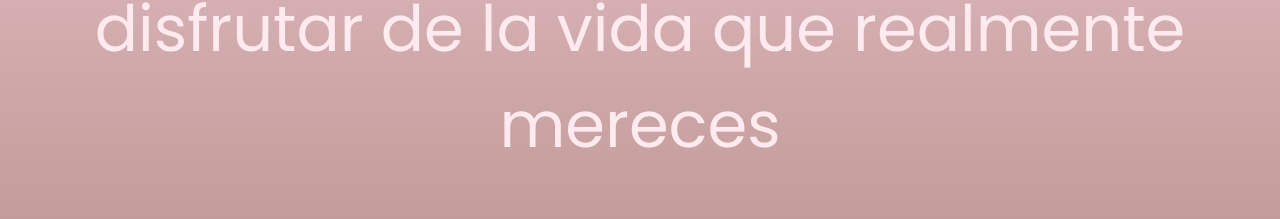
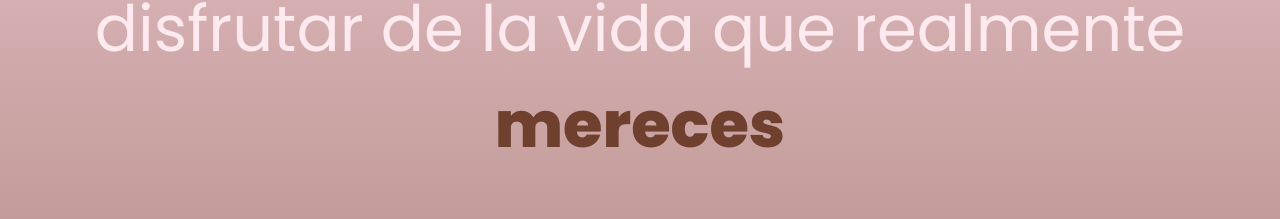
Before and after one commit to Macumba45/allisonpsicologia, a React (Create React App) app: page / in a window 1280 px wide. Shown: the part 355-574 px from the top of the page. Built offline with nearby package versions, Linux system fonts and the light colour scheme.

Commit message:
fix: new video uploaded

```diff
--- a/src/componets/Video/index.tsx
+++ b/src/componets/Video/index.tsx
@@ -88,7 +88,7 @@ const Video: FC = () => {
           <Span variants={letterVariants}> </Span>
           <Span variants={letterVariants}>realmente</Span>
           <Span variants={letterVariants}> </Span>
-          <Span variants={letterVariants}>mereces</Span>
+          <Span variants={letterVariants}><SpanBold>mereces</SpanBold></Span>
 
         </motion.div>
       </TitleContainer>
```
